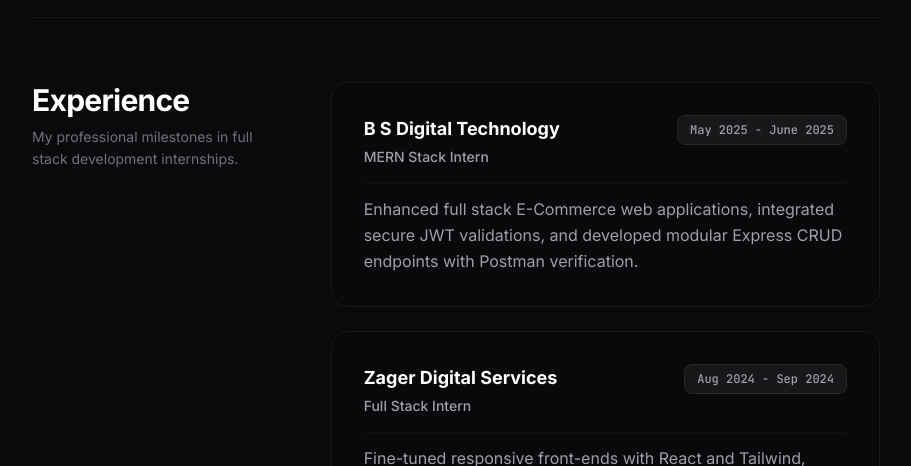
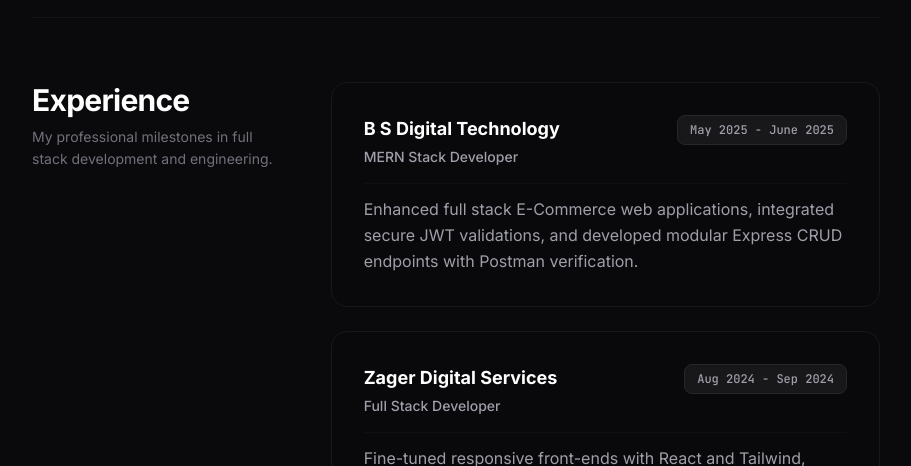
Before and after one commit to mehul-vi/My_portfolio, a React (Vite) app: page / in a window 1280 px wide. Shown: the part 3800-4266 px from the top of the page, without its empty margins (184-1095 px from the left). Built offline with nearby package versions, Linux system fonts and the light colour scheme; no server answers.

Commit message:
Rebrand experience roles from Intern to Developer and update Experience section headers

```diff
--- a/src/App.jsx
+++ b/src/App.jsx
@@ -341,13 +341,13 @@
   const experience = [
     {
       company: "B S Digital Technology",
-      role: "MERN Stack Intern",
+      role: "MERN Stack Developer",
       period: "May 2025 - June 2025",
       desc: "Enhanced full stack E-Commerce web applications, integrated secure JWT validations, and developed modular Express CRUD endpoints with Postman verification.",
     },
     {
       company: "Zager Digital Services",
-      role: "Full Stack Intern",
+      role: "Full Stack Developer",
       period: "Aug 2024 - Sep 2024",
       desc: "Fine-tuned responsive front-ends with React and Tailwind, optimized layout speeds across devices, and collaborated on clean API pipelines.",
     },
@@ -782,7 +782,7 @@
           <div className="md:col-span-4 space-y-2">
             <h2 className="text-2xl sm:text-3xl font-bold text-white tracking-tight">Experience</h2>
             <p className="text-sm leading-relaxed text-zinc-500">
-              My professional milestones in full stack development internships.
+              My professional milestones in full stack development and engineering.
             </p>
           </div>
 
```
